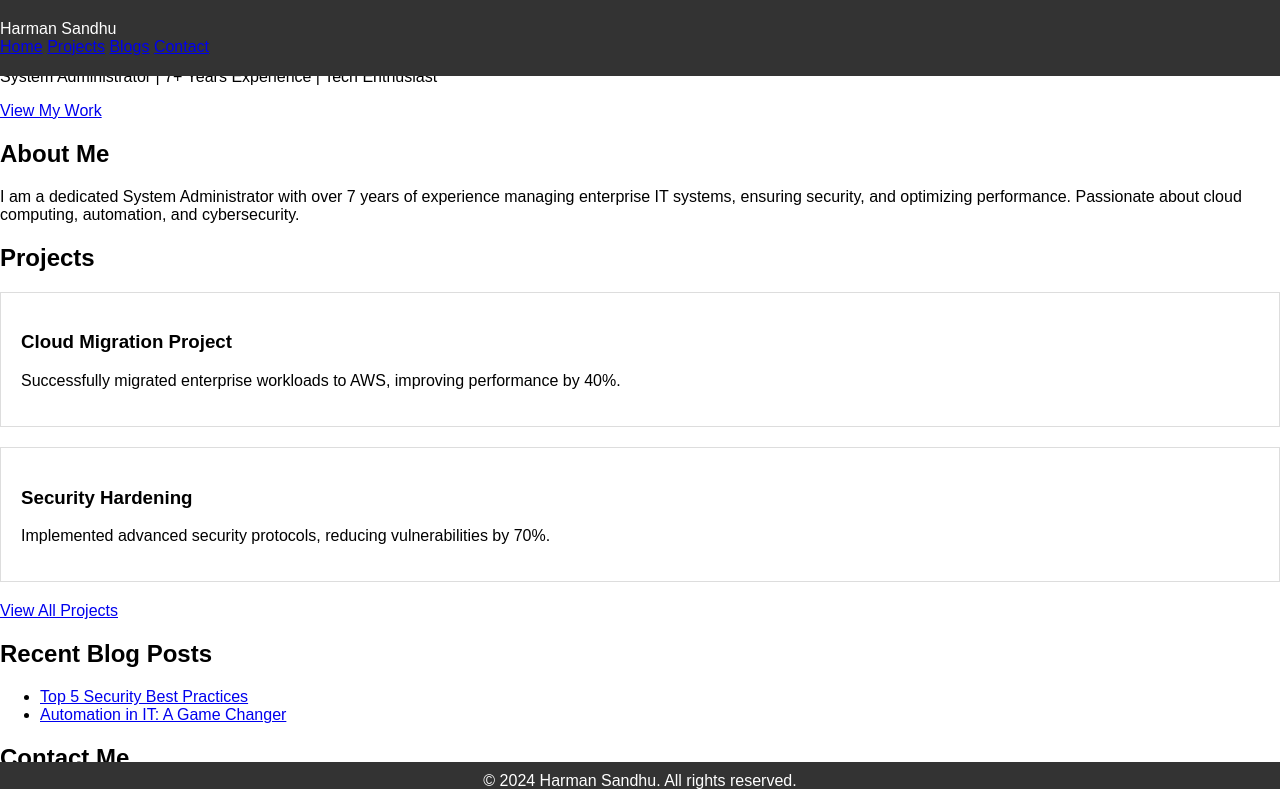
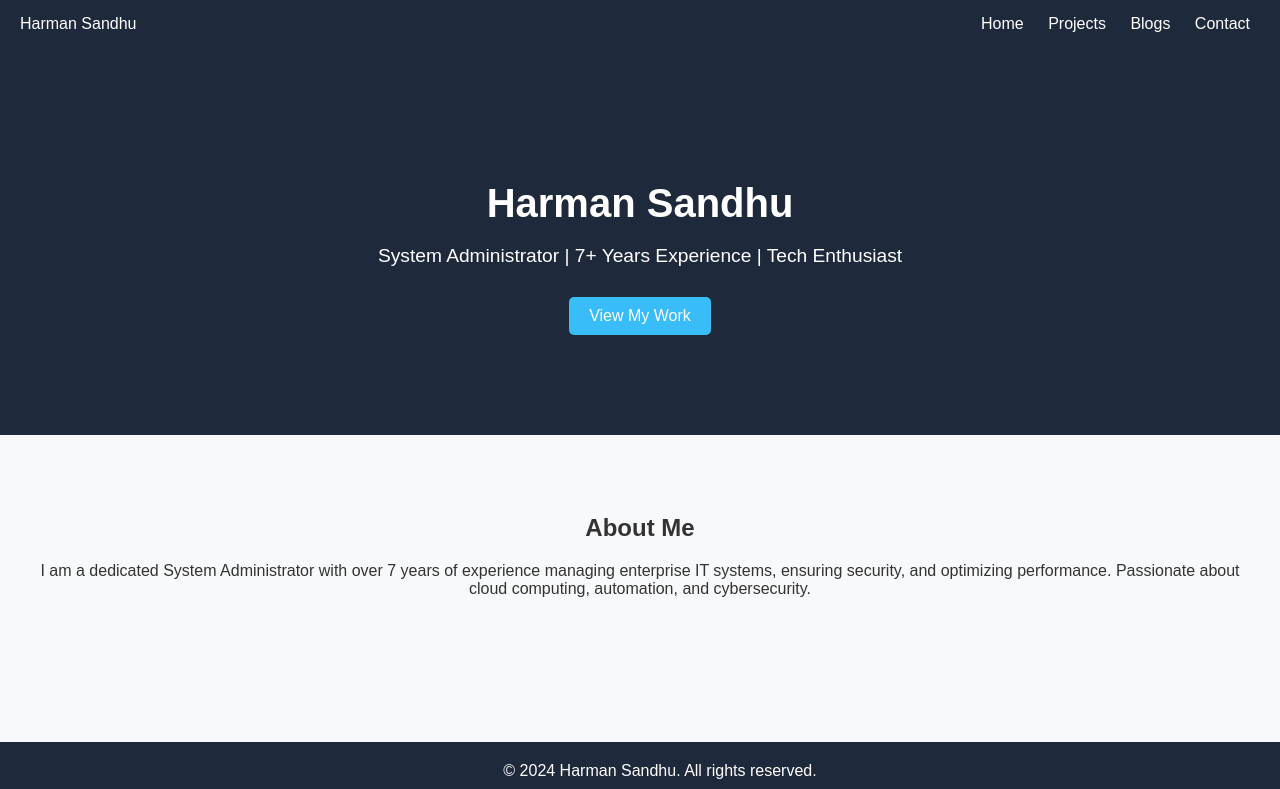
Before and after one commit to hsandhu05/portfolio, a plain HTML site: page index.html in a window 1280 px wide. Shown: the top 789 px of the page. Drawn offline with Linux system fonts and the light colour scheme.

Commit message:
new style

```diff
--- a/style.css
+++ b/style.css
@@ -3,114 +3,87 @@ body {
   font-family: Arial, sans-serif;
   margin: 0;
   padding: 0;
+  background-color: #f8f9fa;
+  color: #333;
 }
 
-/* Header Styles */
-header {
-  background-color: #333;
-  color: white;
-  padding: 20px 0;
-  position: fixed;
-  top: 0;
-  width: 100%;
-  z-index: 1000;
-}
-
-header .container {
+/* Header */
+.header {
   display: flex;
   justify-content: space-between;
   align-items: center;
-  max-width: 1200px;
-  margin: 0 auto;
-  padding: 0 20px;
+  background-color: #1e293b;
+  color: white;
+  padding: 15px 20px;
 }
 
-header h1 {
-  font-size: 1.8rem;
+.header .nav a {
+  color: white;
+  text-decoration: none;
+  font-size: 1rem;
+  margin: 0 10px;
 }
 
-header nav ul {
-  list-style: none;
-  display: flex;
-  gap: 20px;
-  margin: 0;
-  padding: 0;
+.header .nav a:hover {
+  color: #38bdf8;
 }
 
-header nav ul li {
-  margin: 0;
+/* Hero Section */
+.hero {
+  text-align: center;
+  padding: 100px 20px;
+  background-color: #1e293b;
+  color: white;
 }
 
-header nav ul li a {
-  color: white;
-  text-decoration: none;
+.hero h1 {
+  font-size: 2.5rem;
+  margin-bottom: 10px;
+}
+
+.hero p {
   font-size: 1.2rem;
 }
 
-header nav ul li a:hover {
-  text-decoration: underline;
+.btn {
+  display: inline-block;
+  padding: 10px 20px;
+  background-color: #38bdf8;
+  color: white;
+  text-decoration: none;
+  border-radius: 5px;
+  margin-top: 10px;
 }
 
-/* Footer Styles */
-footer {
-  background-color: #333;
-  color: white;
+/* About Section */
+.about, .projects, .blogs, .contact {
+  padding: 60px 20px;
   text-align: center;
-  padding: 10px 0;
-  position: fixed;
-  bottom: 0;
-  width: 100%;
 }
 
-/* Main Content */
-main {
-  padding: 120px 20px 80px; /* Adjust for header and footer */
-  max-width: 1200px;
-  margin: 0 auto;
-}
-/* Dark Mode */
-.dark-mode {
-  background-color: #1e1e1e;
-  color: white;
+/* Projects */
+.project-list {
+  display: flex;
+  justify-content: center;
+  gap: 20px;
+  flex-wrap: wrap;
 }
 
-.dark-mode header {
-  background-color: #222;
+.project {
+  width: 300px;
+  padding: 20px;
+  background: white;
+  box-shadow: 0 0 10px rgba(0, 0, 0, 0.1);
+  border-radius: 8px;
 }
 
-.dark-mode footer {
-  background-color: #222;
+/* Footer */
+footer {
+  text-align: center;
+  padding: 20px;
+  background-color: #1e293b;
+  color: white;
+  position: fixed;
+  width: 100%;
+  bottom: 0;
 }
-
-.dark-mode a {
-  color: #38bdf8;
-}
-
-.dark-mode button {
-  background-color: #38bdf8;
-  color: white;
-}
-.dark-mode-btn {
-  padding: 8px 15px;
-  margin-left: 20px;
-  border: none;
-  background-color: #38bdf8;
-  color: white;
-  cursor: pointer;
-  border-radius: 5px;
-  font-size: 1rem;
-}
-.dark-mode-btn:hover {
-  background-color: #1e90ff;
-}
-.project {
-  background-color: white;
-  border: 1px solid #ddd;
-  padding: 20px;
-  margin: 20px 0;
-  transition: transform 0.3s ease;
-}
-
-.project:hover {
-  transform: scale(1.05);
-}
```
